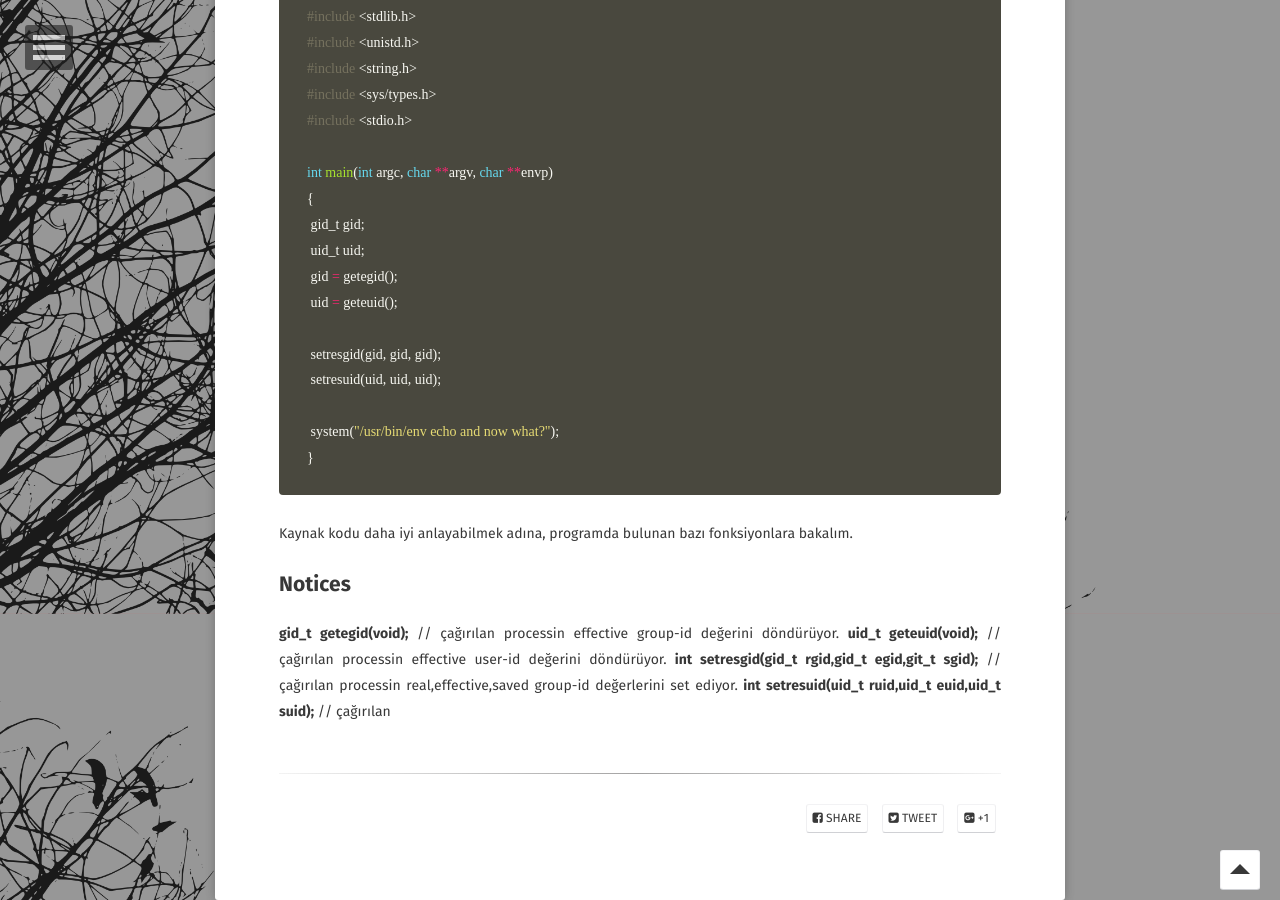
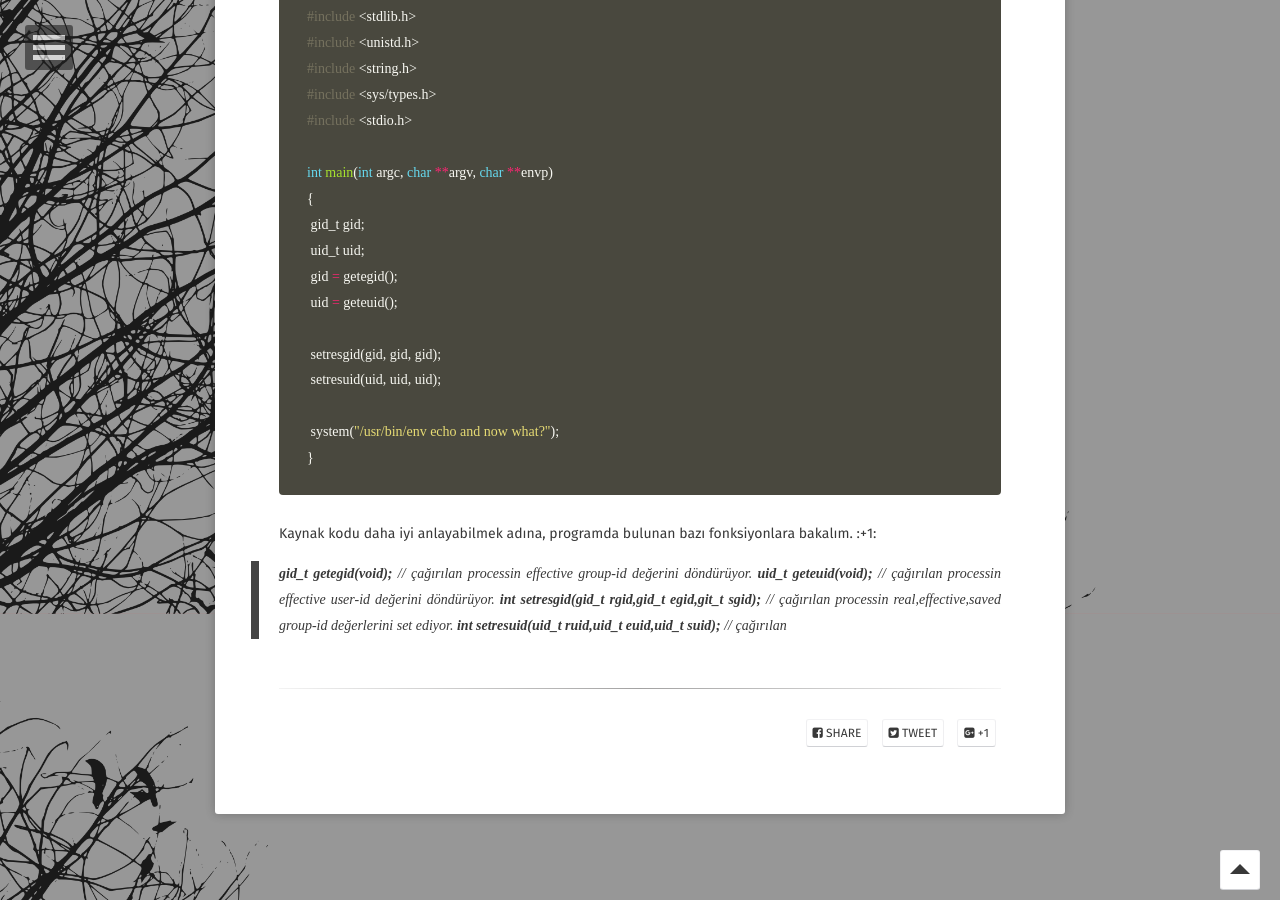
Before and after one commit to burcudemiralp/burcudemiralp.github.io, a Jekyll site: the page built from _posts/2018-02-23-nebula-writeup.md, in a window 1280 px wide and 900 px high, scrolled down 1186 px. Built offline with Jekyll 4.4.1, drawn with Linux system fonts in a browser that asks for light colours; some web fonts are replaced.

Commit message:
Update 2018-02-23-nebula-writeup.md

```diff
--- a/_posts/2018-02-23-nebula-writeup.md
+++ b/_posts/2018-02-23-nebula-writeup.md
@@ -57,12 +57,9 @@
     }
 {% endraw %}
 {% endhighlight %}
-Kaynak kodu daha iyi anlayabilmek adına, programda bulunan bazı fonksiyonlara bakalım.
+Kaynak kodu daha iyi anlayabilmek adına, programda bulunan bazı fonksiyonlara bakalım. :+1:
 
-## Notices
-**gid_t getegid(void);** // çağırılan processin effective group-id değerini döndürüyor.
-**uid_t geteuid(void);** // çağırılan processin effective user-id değerini döndürüyor.
-**int setresgid(gid_t rgid,gid_t egid,git_t sgid);** // çağırılan processin real,effective,saved  group-id değerlerini set ediyor.
-**int setresuid(uid_t ruid,uid_t euid,uid_t suid);** // çağırılan
-
-{: .notice}
+> **gid_t getegid(void);** // çağırılan processin effective group-id değerini döndürüyor.
+> **uid_t geteuid(void);** // çağırılan processin effective user-id değerini döndürüyor.
+> **int setresgid(gid_t rgid,gid_t egid,git_t sgid);** // çağırılan processin real,effective,saved  group-id değerlerini set ediyor.
+> **int setresuid(uid_t ruid,uid_t euid,uid_t suid);** // çağırılan
```
